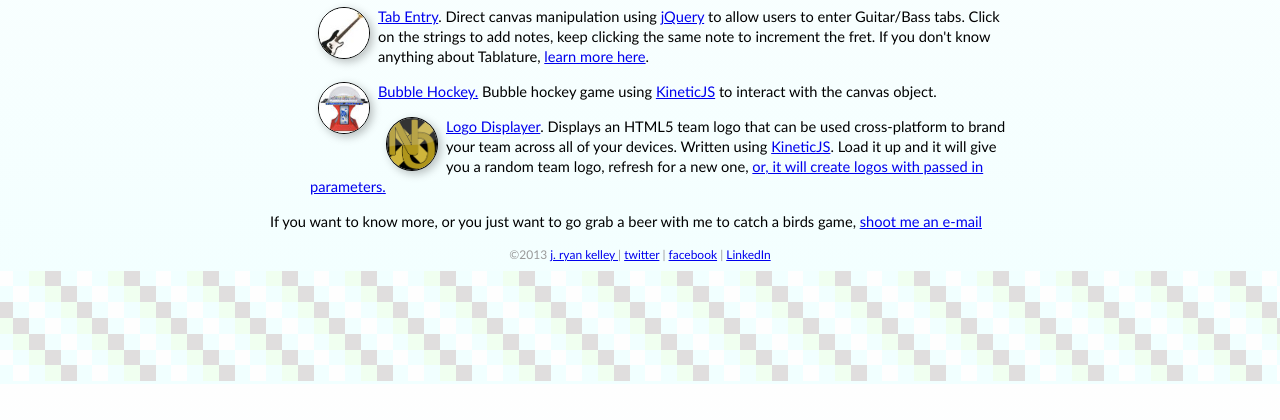
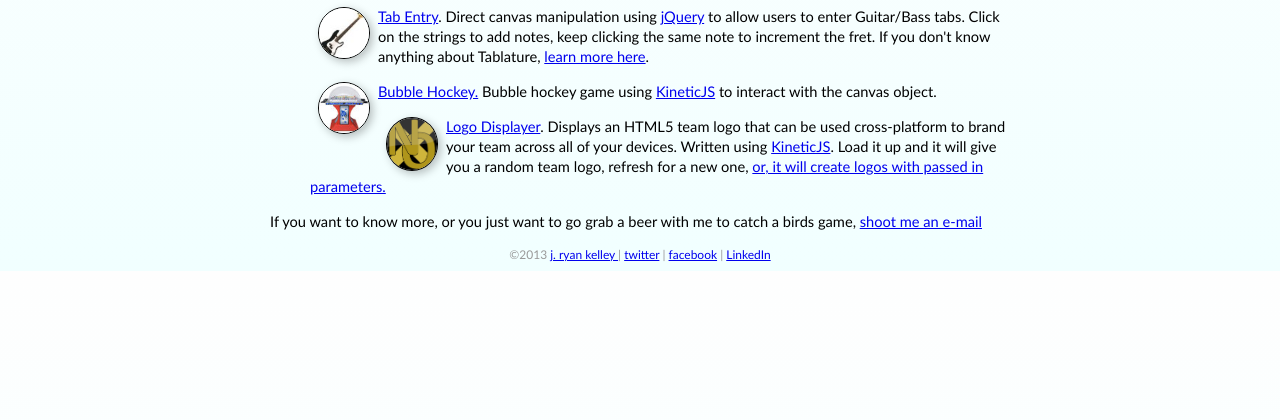
Before and after one commit to arcele/jryky, a PHP site: page / in a window 1280 px wide; the page is wider, and only the part inside the window is pictured. Shown: the part 357-777 px from the top of that part. Run offline with PHP 8.4, Linux system fonts and the light colour scheme.

Commit message:
get rid of weird subfooter
this doesn't match the style of the new header, we'll put something else
here eventually

```diff
--- a/css/jryky.css
+++ b/css/jryky.css
@@ -182,14 +182,6 @@ a:hover {
  margin:9px 0px;
 }
 
-
-#subfooter {
-    width: 110%;
-    margin: 0 -10px -5px -10px;
-    background: url(../img/subfoot.png);
-    height:110px;
-}
-
 .mouseover-detail {
     position:absolute;
     z-index:4;
```
